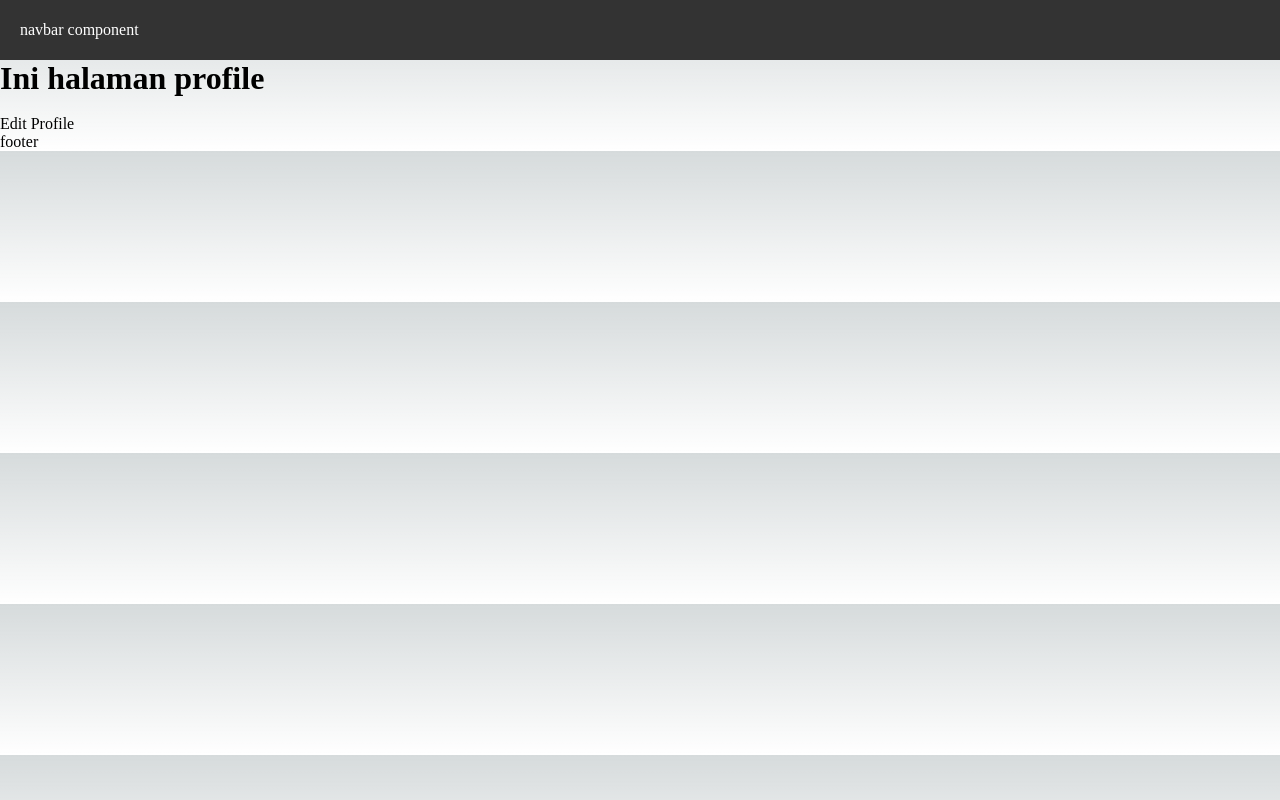
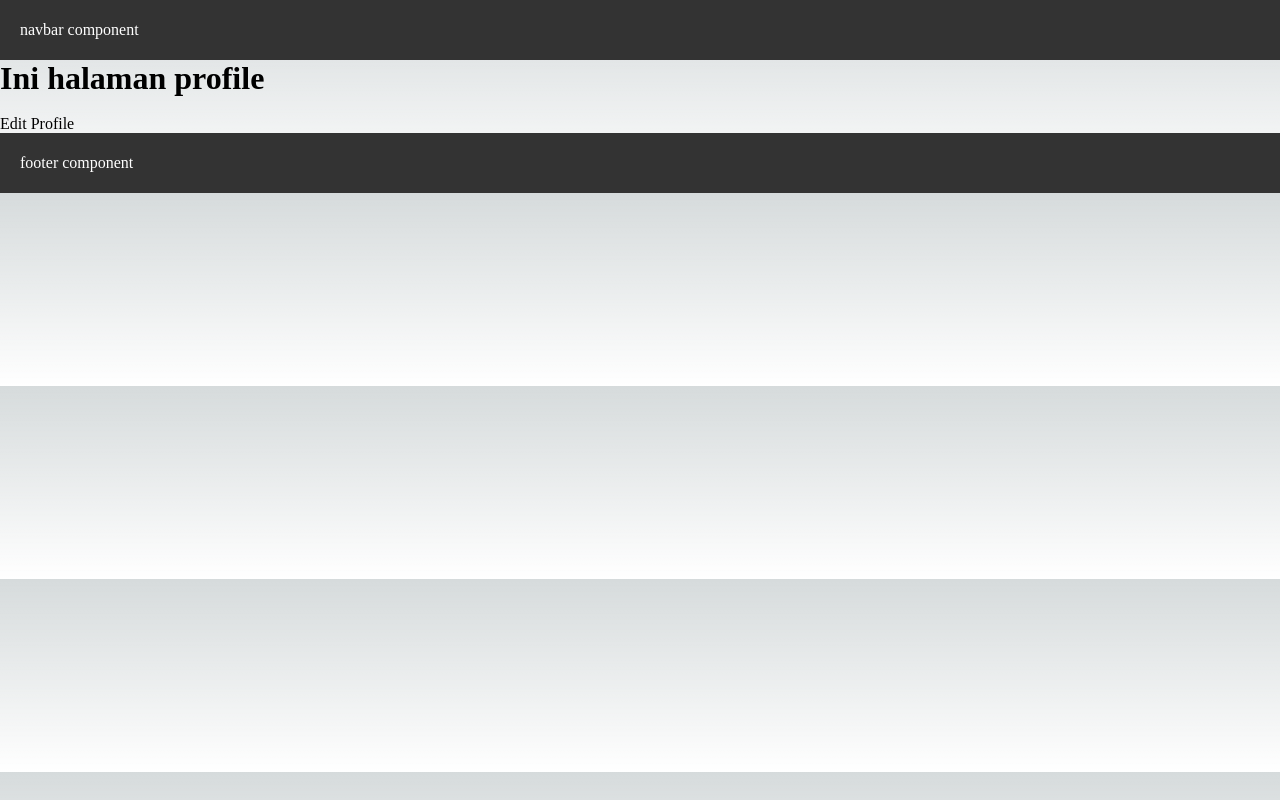
Before and after one commit to NathanaelGracedo/pemrograman-berbasis-framework, a Next.js app in the folder jobsheet3-page-layout/my-app/: page /profile in a window 1280 px wide. Built offline with nearby package versions, Linux system fonts and the light colour scheme.

Commit message:
Jobsheet 3 - Tugas Praktikum 3 - Menambahkan Layout Footer dan menampilkannya pada semua halaman

```diff
--- a/jobsheet3-page-layout/my-app/src/components/layouts/Appshell/index.tsx
+++ b/jobsheet3-page-layout/my-app/src/components/layouts/Appshell/index.tsx
@@ -1,4 +1,5 @@
 import Navbar from "../navbar";
+import Footer from "../footer";
 
 type AppShellProps = {
     children: React.ReactNode;
@@ -10,9 +11,7 @@ const AppShell = (props: AppShellProps) => {
         <main>
             <Navbar></Navbar>
             {children}
-            <div>
-                footer
-            </div>
+            <Footer></Footer>
         </main>
     );
 };
--- /dev/null
+++ b/jobsheet3-page-layout/my-app/src/components/layouts/footer/index.tsx
@@ -0,0 +1,9 @@
+const Footer = () => {
+    return(
+        <div className="footer">
+            <div>footer component</div>
+        </div>
+    );
+};
+
+export default Footer;
--- a/jobsheet3-page-layout/my-app/src/styles/globals.css
+++ b/jobsheet3-page-layout/my-app/src/styles/globals.css
@@ -110,6 +110,16 @@ a {
   padding: 0 20px;
 }
 
+.footer {
+  width: 100%;
+  height: 60px;
+  background-color: #333;
+  color: white;
+  display: flex;
+  align-items: center;
+  padding: 0 20px;
+}
+
 @media (prefers-color-scheme: dark) {
   html {
     color-scheme: dark;
```
